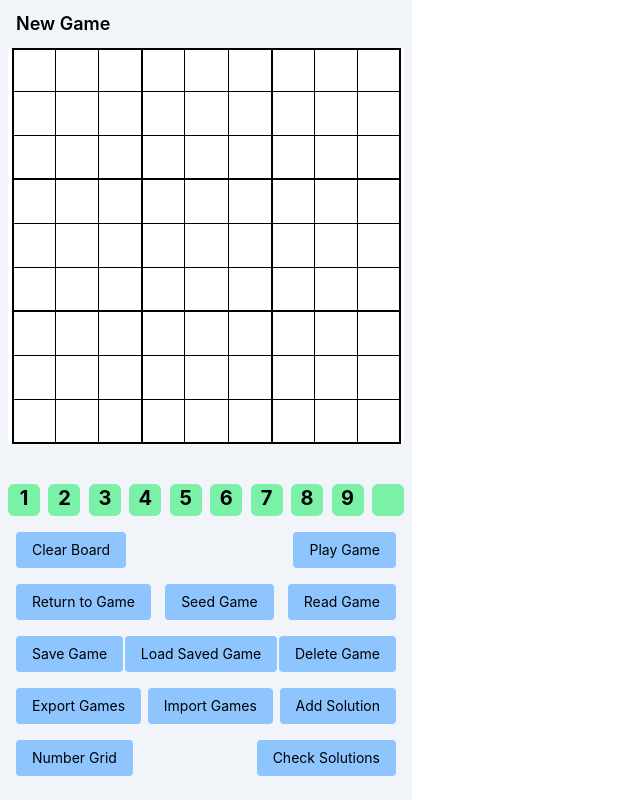
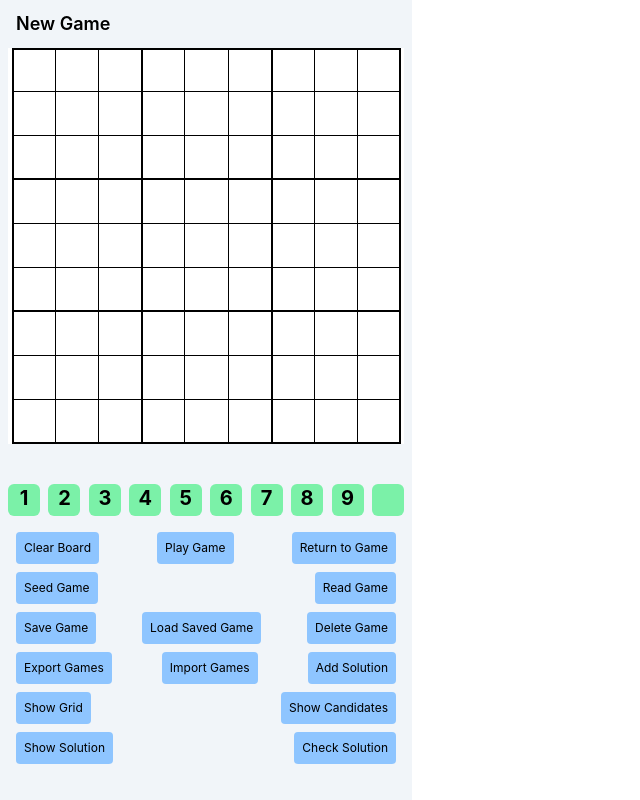
Before and after one commit to PercentageCorporation/sudoku, a React (Vite) app: page /manual in a window 1280 px wide. Shown: the whole page, without its empty margins (0-640 px from the left). Built offline with nearby package versions, Linux system fonts and the light colour scheme.

Commit message:
Interim update

```diff
--- a/src/App.jsx
+++ b/src/App.jsx
@@ -10,7 +10,7 @@ import { getGame } from "./utilities/games";
 import SudokuIcon from '/src/assets/percentage-sudoku-192.png'
 
 export default function App() {
-	const { newGame, resetGame, initGame, loadGame, clearCandidates, resetCandidates, saveState, restoreState, getLinearText } = useCellActions();
+	const { newGame, resetGame, initGame, loadGame, clearCandidates, resetCandidates, saveState, restoreState, getLinearText, getJSON } = useCellActions();
 	const { resetState } = useGameStateStore();
 	const { gameLoaded, difficulty, gameId, saved } = cellStore();
 	const [ loadSavedGame, setLoadSavedGame ] = useState(false);
@@ -111,6 +111,8 @@ export default function App() {
 		console.log(linear);
 		var linearspaces = linear.replaceAll('0', ' ');
 		console.log(linearspaces);
+		let json = getJSON();
+		console.log(json);
 	}
 
 	if (!gameLoaded) return <Spinner />;
--- a/src/components/GameGrid.jsx
+++ b/src/components/GameGrid.jsx
@@ -216,7 +216,8 @@ function Cell({ix}) {
 					selMode = 3;
 			break;
 
-			case 'forced':
+			case 'forcedS':
+			case 'forcedI':
 				if (hint.target === ix)
 					selMode = 3;
 				break;
--- a/src/components/ManualGrid.jsx
+++ b/src/components/ManualGrid.jsx
@@ -16,7 +16,6 @@ function ManualCandidates({ix}) {
 	const sel = getManSelectedCell();
 	const clist = [1, 2, 3, 4, 5, 6, 7, 8, 9];
 	const bg = "";
-	//console.log(ix, can, sel);
 	if (can === undefined) can = [];
 	return (
 		<div className={"grid grid-cols-3 h-full leading-none py-0.5" + bg}>
@@ -31,18 +30,19 @@ function ManualCandidates({ix}) {
 							>
 							{val}
 						</div>
-			);
-		})}
+					)
+				})
+			}
 		</div>
 	);
 }
 
 function ManualCell({ix}) {
-	const { getManCell, getManSolutionCell, setManSelectedCell, getManSelectedCell } = useManCellsStore();
+	const { getManCell, getManSolutionCell, setManSelectedCell, getManSelectedCell, showCandidates, showNumberGrid, showSolution } = useManCellsStore();
 	const cell = getManCell(ix);
 	const solution = getManSolutionCell(ix);
 	const val = (cell && cell > 0) ? cell : null;
-	const sol = (solution && solution > 0) ? solution : null;3
+	const sol = (solution && solution > 0) ? solution : null;
 	const sel = getManSelectedCell();
 	const cn = (ix === sel) ? " bg-green-300" : "";
 	const bs = bstyles[ix];
@@ -59,20 +59,31 @@ function ManualCell({ix}) {
 			className={"relative z-0 size-11 " + cn + bs}
 			onClick={(e)=>selectCell(e, ix)}
 			>
-			{ !val &&
+			{ showCandidates && val === null &&
 				<ManualCandidates ix={ix} />
 			}
-			{ val &&
+			{
 			<div>
+				{ showNumberGrid && (val !== null || !showCandidates) &&
 					<div className="flex pl-0.5 text-[10px]">
 						{ix}
 					</div>
+				}
+				{ showSolution && val !== null &&
 				<div className="absolute right-0 bottom-0 pr-0.5 text-[10px]">
 					{sol}
 				</div>
-				<div className="flex justify-center items-center text-3xl font-bold absolute inset-0">
+				}
+				{ showSolution && val === null &&
+					<div className="flex justify-center items-center text-2xl font-semi absolute inset-0 bg-blue-50">
+						{sol}
+					</div>
+				}
+				{ val !== null &&
+				<div className={"flex justify-center items-center text-3xl font-bold absolute inset-0" + `${sol !== null && sol !== val ? ' bg-red-100' : ''}`} >
 					{val}
 				</div>
+				}
 			</div>
 			}
 		</div>
@@ -99,9 +110,11 @@ function ManualGrid9({y}) {
 
 export default function ManualGrid() {
 	const navigate = useNavigate();
+	const { toggleShowNumberGrid, toggleShowCandidates, toggleShowSolution, showNumberGrid, showCandidates, showSolution } = useManCellsStore();
 	const { initialized, manGameValid, manSelectedCell } = useManCellsStore();
 	const { number: manNumber, description: manDescription } = useManCellsStore();
-	const { setManCellValue, setManSelectedCell, getManSelectedCell, getManCells, getManCellsLinear, getManSolution, setManId, loadManCells, loadManSolution,  initialize  } = useManCellsStore();
+	const { setManCellValue, setManSelectedCell, getManSelectedCell, getManCells, getManCellsLinear } = useManCellsStore();
+	const { getManSolution, setManId, loadManCells, loadManSolution,  initialize } = useManCellsStore();
 	const { resetHint } = useHintStore();
 	const { loadGame } = useCellActions();
 
@@ -112,8 +125,8 @@ export default function ManualGrid() {
 	const [ deleteId, setDeleteId ] = useState(null);
 	const [ message, setMessage] = useState(manGameValid ? null : "Invalid Board");
 
-	console.log("ManGrid", manGameValid, manSelectedCell);
-	console.log("ManGrid1");
+	//console.log("ManGrid", manGameValid, manSelectedCell);
+	//console.log("ManGrid1");
 
 	const index = [0, 1, 2, 3, 4, 5, 6, 7, 8];
 	const modalOpen = loadSavedGame || saveManGame || deleteId !== null;
@@ -130,7 +143,7 @@ export default function ManualGrid() {
 		const key = e.key;
 		if (key.length === 1) char = key[0];
 
-		console.log("key:", key, sel);
+		//console.log("key:", key, sel);
 		switch (e.key) {
 			case " ":
 				if (sel >= 0) setManCellValue(sel, 0);
@@ -311,6 +324,21 @@ export default function ManualGrid() {
 		}
 	}
 
+	function handleNumberGrid(e) {
+		e.preventDefault();
+		toggleShowNumberGrid();
+	}
+
+	function handleClearCandidates(e) {
+		e.preventDefault();
+		toggleShowCandidates();
+	}
+
+	function handleShowSolution(e) {
+		e.preventDefault();
+		toggleShowSolution();
+	}
+
 	function solutionCancel() {
 		setAddSolution(false);
 	}
@@ -433,13 +461,13 @@ export default function ManualGrid() {
 					&nbsp;
 				</div>
 			</div>
-			<div className="mt-4 text-sm font-normal">
-				<div className="mx-2 flex flex-row justify-between mt-4">
+			<div className="mt-4 text-xs font-normal">
+				<div className="mx-2 flex flex-row justify-between mt-2">
 					<button
 						type="button"
 						tabIndex={-1}
 						onClick={(e) => handleClear(e)}
-						className="px-4 py-2 bg-blue-300 rounded hover:cursor-pointer"
+						className="px-2 py-2 bg-blue-300 rounded hover:cursor-pointer"
 						>
 						Clear Board
 					</button>
@@ -447,25 +475,25 @@ export default function ManualGrid() {
 						type="button"
 						tabIndex={-1}
 						onClick={(e) => handlePlay(e)}
-						className="px-4 py-2 bg-blue-300 rounded hover:cursor-pointer"
+						className="px-2 py-2 bg-blue-300 rounded hover:cursor-pointer"
 						>
 						Play Game
 					</button>
-				</div>
-				<div className="mx-2 flex flex-row justify-between mt-4">
 					<button
 						type="button"
 						tabIndex={-1}
 						onClick={(e) => returnToGame(e)}
-						className="px-4 py-2 bg-blue-300 rounded hover:cursor-pointer"
+						className="px-2 py-2 bg-blue-300 rounded hover:cursor-pointer"
 						>
 						Return to Game
 					</button>
+				</div>
+				<div className="mx-2 flex flex-row justify-between mt-2">
 					<button
 						type="button"
 						tabIndex={-1}
 						onClick={(e) => handleSeedGame(e)}
-						className="px-4 py-2 bg-blue-300 rounded hover:cursor-pointer"
+						className="px-2 py-2 bg-blue-300 rounded hover:cursor-pointer"
 						>
 						Seed Game
 					</button>
@@ -473,17 +501,17 @@ export default function ManualGrid() {
 						type="button"
 						tabIndex={-1}
 						onClick={(e) => handleReadGame(e)}
-						className="px-4 py-2 bg-blue-300 rounded hover:cursor-pointer"
+						className="px-2 py-2 bg-blue-300 rounded hover:cursor-pointer"
 						>
 						Read Game
 					</button>
 				</div>
-				<div className="mx-2 flex flex-row justify-between mt-4">
+				<div className="mx-2 flex flex-row justify-between mt-2">
 					<button
 						type="button"
 						tabIndex={-1}
 						onClick={(e) => handleSaveGame(e)}
-						className="px-4 py-2 bg-blue-300 rounded hover:cursor-pointer"
+						className="px-2 py-2 bg-blue-300 rounded hover:cursor-pointer"
 						>
 						Save Game
 					</button>
@@ -491,7 +519,7 @@ export default function ManualGrid() {
 						type="button"
 						tabIndex={-1}
 						onClick={(e) => handleLoadGame(e)}
-						className="px-4 py-2 bg-blue-300 rounded hover:cursor-pointer"
+						className="px-2 py-2 bg-blue-300 rounded hover:cursor-pointer"
 						>
 						Load Saved Game
 					</button>
@@ -499,17 +527,17 @@ export default function ManualGrid() {
 						type="button"
 						tabIndex={-1}
 						onClick={(e) => handleDeleteGame(e)}
-						className="px-4 py-2 bg-blue-300 rounded hover:cursor-pointer"
+						className="px-2 py-2 bg-blue-300 rounded hover:cursor-pointer"
 						>
 						Delete Game
 					</button>
 				</div>
-				<div className="mx-2 flex flex-row justify-between mt-4">
+				<div className="mx-2 flex flex-row justify-between mt-2">
 					<button
 						type="button"
 						tabIndex={-1}
 						onClick={(e) => handleExportGames(e)}
-						className="px-4 py-2 bg-blue-300 rounded hover:cursor-pointer"
+						className="px-2 py-2 bg-blue-300 rounded hover:cursor-pointer"
 						>
 						Export Games
 					</button>
@@ -517,7 +545,7 @@ export default function ManualGrid() {
 						type="button"
 						tabIndex={-1}
 						onClick={(e) => handleImportGame(e)}
-						className="px-4 py-2 bg-blue-300 rounded hover:cursor-pointer"
+						className="px-2 py-2 bg-blue-300 rounded hover:cursor-pointer"
 						>
 						Import Games
 					</button>
@@ -525,27 +553,45 @@ export default function ManualGrid() {
 						type="button"
 						tabIndex={-1}
 						onClick={(e) => handleAddSolution(e)}
-						className="px-4 py-2 bg-blue-300 rounded hover:cursor-pointer"
+						className="px-2 py-2 bg-blue-300 rounded hover:cursor-pointer"
 						>
 						Add Solution
 					</button>
 				</div>
-				<div className="mx-2 flex flex-row justify-between mt-4">
+				<div className="mx-2 flex flex-row justify-between mt-2">
 					<button
 						type="button"
 						tabIndex={-1}
 						onClick={(e) => handleNumberGrid(e)}
-						className="px-4 py-2 bg-blue-300 rounded hover:cursor-pointer"
+						className="px-2 py-2 bg-blue-300 rounded hover:cursor-pointer"
 						>
-						Number Grid
+						{`${showNumberGrid?  'Hide Grid' : 'Show Grid'}`}
+						</button>
+					<button
+						type="button"
+						tabIndex={-1}
+						onClick={(e) => handleClearCandidates(e)}
+						className="px-2 py-2 bg-blue-300 rounded hover:cursor-pointer"
+						>
+						{`${showCandidates ?  'Hide Candidates' : 'Show Candidates'}`}
+					</button>
+				</div>
+				<div className="mx-2 flex flex-row justify-between mt-2">
+					<button
+						type="button"
+						tabIndex={-1}
+						onClick={(e) => handleShowSolution(e)}
+						className="px-2 py-2 bg-blue-300 rounded hover:cursor-pointer"
+						>
+						{`${showSolution ?  'Hide Solution' : 'Show Solution'}`}
 					</button>
 					<button
 						type="button"
 						tabIndex={-1}
 						onClick={(e) => handleSolutions(e)}
-						className="px-4 py-2 bg-blue-300 rounded hover:cursor-pointer"
+						className="px-2 py-2 bg-blue-300 rounded hover:cursor-pointer"
 						>
-						Check Solutions
+						Check Solution
 					</button>
 				</div>
 			</div>
--- a/src/hints/conjugates.js
+++ b/src/hints/conjugates.js
@@ -17,7 +17,7 @@ export function getConjugatePairs() {
 		conjugatePairs = cp[0];
 
 		conjugateCells = cells;
-		console.log("conjugate pairs updated", conjugatePairs.length);
+		//console.log("conjugate pairs updated", conjugatePairs.length);
 	}
 
 	return conjugatePairs;
--- a/src/hints/forcing2.js
+++ b/src/hints/forcing2.js
@@ -2,36 +2,57 @@ import { cellStore } from "/src/store/store";
 import { Rows, Cols, Squares, cellRow, cellCol, cellSquare, LinearToGrid } from "/src/utilities/constants";
 
 const INVALID = -1;
+const ALLINVALID = -2;
 const UNKNOWN = 0;
 const VALID = 1;
 const SOLVED = 2;
+const ELIMINATION = 4;
 
 //******************************************************************************
 
 let bv1 = 0;
 let bv2 = 0;
 
+let gamecandidates = null;
+//let explorechain = [];
+
 export function biforce() {
 	let cells = cellStore.getState().cells;
 	let state  = Array.from(cells, c => c.value);
+	gamecandidates = Array.from(cells, c => c.activecandidates);
+
 	let level = 0;
 
+	console.log("explore0");
+	//explorechain = [];
 	let result = explore(state, level);
 	console.log("explore", result);
+
 	if (result === SOLVED) {
 		if (bv1 === 0 && bv2 === 0) return null;
 		console.log("SOLVED ****", bv1, bv2);
-		let h = makeForcingHint(bv1, bv2);
+		let h = makeForcingHintSolved(bv1, bv2);
+		return [h];
+	}
+	if (result === INVALID) {
+		if (bv1 === 0 && bv2 === 0) return null;
+		console.log("INVALID ****", bv1, bv2);
+		let h = makeForcingHintInvalid(result = bv1, bv2);
+		return [h];
+	}
+	if (result === ALLINVALID) {
+		if (bv1 === 0 && bv2 === 0) return null;
+		console.log("ALL INVALID ****", bv1, bv2);
+		let h = makeForcingHintInvalid(result, bv1, bv2);
 		return [h];
 	}
 
 	return null;
 }
 
-
-function makeForcingHint(tgt, value) {
+function makeForcingHintSolved(tgt, value) {
 	let h = {
-		type: 'forcedbv',
+		type: 'forcedS',
 		rows: null,
 		cols: null,
 		square: null,
@@ -41,12 +62,31 @@ function makeForcingHint(tgt, value) {
 		offset: null,
 		value: value,
 		target: tgt,
-		msg: `ForcedBV: Cell: ${tgt}, Value: ${value}`
+		msg: `ForcedBVS: Cell: ${tgt}, Value: ${value}`
 	}
 
 	return h;
 }
 
+function makeForcingHintInvalid(result, tgt, value) {
+	let vals = (result === ALLINVALID) ? [value] : value;
+
+	let h = {
+		type: 'forcedI',
+		rows: null,
+		cols: null,
+		square: null,
+		cells: [tgt],
+		parity1: null,
+		parity2: null,
+		offset: null,
+		values: vals,
+		target: tgt,
+		msg: `ForcedBVI: Cell: ${tgt}, Value: ${vals}`
+	}
+
+	return h;
+}
 
 export function cellsToLinearText(cls) {
 	var linear = "";
@@ -60,7 +100,7 @@ export function cellsToLinearText(cls) {
 }
 
 function explore(state, level) {
-	console.log("level", ++level);
+	++level;
 	do {
 		var statecandidates = recomputeCandidates(state);
 	} while (applySingles(state, statecandidates));
@@ -72,7 +112,7 @@ function explore(state, level) {
 		return SOLVED;
 	}
 
-	const cix = chooseBivalueCell(statecandidates);
+	const cix = chooseStartingCell(statecandidates);
 	if (cix < 0) return UNKNOWN;
 	const cell = state[cix];
 	const cellcandidates = statecandidates[cix];
@@ -80,28 +120,35 @@ function explore(state, level) {
 	let hasUnknown = false;
 
 	for (const value of cellcandidates) {
-		console.log("next", cix, value);
+		const next = structuredClone(state);
+		next[cix] = value;
+		//explorechain.push([cix, value]);
+		console.log("explore", cix, value, cellcandidates, level);
+		const child = explore(next, level);
+		console.log("explorex", child);
 
-		const next = structuredClone(state);
-
-		next[cix] = value;
-		const result = explore(next, level);
-		if (result === INVALID) {
-			console.log("INVALID ****");
-			console.log(cix, cellcandidates);
+		if (child.status === ELIMINATION) {
+			return child;
+		}
+		if (child.status === SOLVED) {
+			console.log("SOLVED ****", level, cix, cellcandidates, value);
+			return child;
+		}
+		if (child.status === INVALID) {
+			// This candidate is impossible in the current state.
+			return {
+				status: ELIMINATION,
+				cell: cix,
+				value,
+				level,
+				state: structuredClone(state)
+			};
 		}
 
-		if (result === SOLVED) {
-			console.log("SOLVED ****", level, cix, cellcandidates, value);
-			bv1 = cix;
-			bv2 = value;
-			return SOLVED;
-		}
-		if (result === VALID) return VALID;
-		if (result === UNKNOWN) hasUnknown = true;
+		if (child.status === UNKNOWN) hasUnknown = true;
 	}
 
-	return hasUnknown ? UNKNOWN : INVALID;
+	return {status: hasUnknown ? UNKNOWN : INVALID};
 }
 
 function applySingles(state, can) {
@@ -115,9 +162,13 @@ function applySingles(state, can) {
 	return applied;
 }
 
-function chooseBivalueCell(can) {
+function chooseStartingCell(can) {
 	for( let i=0; i<81; ++i) {
 		if (can[i] !== null && can[i].length === 2) return i;
+	}
+	// no 2s, go for 3s
+	for( let i=0; i<81; ++i) {
+		if (can[i] !== null && can[i].length === 3) return i;
 	}
 	return -1;
 }
@@ -189,7 +240,8 @@ function recomputeCandidates(cls) {
 			can[ix] = null;
 		else {
 			let fc = findCandidates(cls, ix);
-			can[ix] = fc;
+			// we cannot add candidates, only remove them
+			can[ix] = fc.filter(c => gamecandidates[ix].includes(c));
 		}
 	}
 
--- a/src/hints/wings.js
+++ b/src/hints/wings.js
@@ -719,7 +719,7 @@ function findWing2RC(pivot) {
 					W = (allw2.includes(common[0])) ? common[1] : common[0];	// W is the one not in wing2
 					Z = (W === w1ac[0]) ? w1ac[1] : w1ac[0];	//  if we know W, the other bivalue is Z
 				}
-				console.log("w2", cixi, aci, cixj, acj, com, allpw2, W, X, Y, Z);
+				//console.log("w2", cixi, aci, cixj, acj, com, allpw2, W, X, Y, Z);
 
 				if (!allw2.includes(Z)) continue;
 				if (aci.includes(W) && !inSameSquare(cixi, pix)) continue;
@@ -759,7 +759,7 @@ export function WXYZWing() {
 
 	// probably easiest to start with bivalue cells
 	bivals = findAllBivalueCells();
-	console.log("bivals", bivals);
+	//console.log("bivals", bivals);
 
 	// we need to start with a strong link so we might as well use a cp
 	// for each conjugate pair start the chains with their endpoints
--- a/src/store/store.js
+++ b/src/store/store.js
@@ -1,6 +1,6 @@
 import { create } from "zustand";
 import { persist, createJSONStorage } from "zustand/middleware";
-import { findCandidates, validateBoard, validateManBoard, updateCellCandidates, computeCandidates } from "../utilities/utilities";
+import { findCandidates, validateBoard, validateManBoard, computeCandidates } from "../utilities/utilities";
 import { RCS, LinearToGrid } from "../utilities/constants";
 
 // export const ManCell = {
@@ -19,6 +19,9 @@ export const useManCellsStore = create (
 			number: 0,
 			description: "",
 			manSelectedCell: -1,
+			showNumberGrid: false,
+			showCandidates: false,
+			showSolution: false,
 			manGameValid: true,
 			initialized: false,
 
@@ -94,7 +97,7 @@ export const useManCellsStore = create (
 			},
 
 			getManSolutionCell: (ix) => {
-				var solution = get().solution;
+				let solution = get().solution;
 				if (!solution) return null;
 				return solution[ix]
 			},
@@ -127,6 +130,24 @@ export const useManCellsStore = create (
 					number: number,
 					description: description
 				})
+			},
+
+			toggleShowCandidates: () => {
+				set({ showCandidates: !get().showCandidates })
+			},
+
+			toggleShowNumberGrid: () => {
+				set({ showNumberGrid: !get().showNumberGrid })
+			},
+
+			toggleShowSolution: () => {
+				set({ showSolution: !get().showSolution })
+			},
+
+			setManSelectedCell: (ix) => {
+				const sel = get().manSelectedCell;
+				console.log("setManSelectedCell", sel, ix);
+				set({ manSelectedCell: ix })
 			},
 
 		}),
@@ -222,11 +243,11 @@ export const useGameStateStore = create(
 
 			calcNumbersUsed: () => {
 				//console.log("calcNumbersUsed");
-				var complete = false;
-				var nines = 0;
-				var selVal = get().selectedValue;
+				let complete = false;
+				let nines = 0;
+				let selVal = get().selectedValue;
 				const used = [0,0,0,0,0,0,0,0,0,0];
-				for (var i = 0; i < 81; ++i) {
+				for (let i = 0; i < 81; ++i) {
 					const num = cellStore.get().cells[i].value;
 					if (num > 0) used[num] += 1;
 					if (used[num] === 9) nines += 1;
@@ -281,7 +302,7 @@ export const cellStore = create(
 				initGame: (values, solutionValues, difficulty, gameid) => {
 					const initcells = [];
 					//console.log("values:", values);
-					for (var i = 0; i < 81; ++i) initcells.push(
+					for (let i = 0; i < 81; ++i) initcells.push(
 						{
 						row: RCS[i][0],
 						col: RCS[i][1],
@@ -316,7 +337,7 @@ export const cellStore = create(
 				loadGame: (values, solution, gameId) => {
 					const initcells = [];
 					//console.log("values:", values);
-					for (var i = 0; i < 81; ++i) initcells.push(
+					for (let i = 0; i < 81; ++i) initcells.push(
 					{
 						row: RCS[i][0],
 						col: RCS[i][1],
@@ -330,7 +351,7 @@ export const cellStore = create(
 						activecandidates: [],
 						selected: false
 					});
-					for (i = 0; i < 81; ++i) {
+					for (let i = 0; i < 81; ++i) {
 						if (initcells[i].value === 0) {
 							initcells[i].candidates = findCandidates(i, initcells);
 							initcells[i].activecandidates = initcells[i].candidates;
@@ -369,7 +390,7 @@ export const cellStore = create(
 					const parity = 0;
 					set((state) => {
 						const cells = [...state.cells]
-						for (var ix = 0; ix < 81; ++ix) {
+						for (let ix = 0; ix < 81; ++ix) {
 							cells[ix] = {...cells[ix], value: cells[ix].originalValue, noncandidates: [], parity }
 						}
 						return {
@@ -407,8 +428,8 @@ export const cellStore = create(
 				},
 
 				validateGame: () => {
-					var cls = get().cells
-					var val = validateBoard(cls);
+					let cls = get().cells
+					let val = validateBoard(cls);
 					set ({
 						gameValid: val
 					})
@@ -417,11 +438,11 @@ export const cellStore = create(
 
 				calcNumbersUsed: () => {
 					//console.log("calcNumbersUsed");
-					var complete = false;
-					var nines = 0;
-					var selVal = get().selectedValue;
+					let complete = false;
+					let nines = 0;
+					let selVal = get().selectedValue;
 					const used = [0,0,0,0,0,0,0,0,0,0];
-					for (var i = 0; i < 81; ++i) {
+					for (let i = 0; i < 81; ++i) {
 						const num = get().cells[i].value;
 						if (num > 0) used[num] += 1;
 						if (used[num] === 9) nines += 1;
@@ -441,7 +462,7 @@ export const cellStore = create(
 				clearCandidates: () => {
 					set((state) => {
 						const cells = [...state.cells]
-						for (var ix = 0; ix < 81; ++ix) {
+						for (let ix = 0; ix < 81; ++ix) {
 							const candidates = [];
 							const noncandidates = [];
 							const activecandidates = [];
@@ -454,7 +475,7 @@ export const cellStore = create(
 				resetCandidates: () => {
 					set((state) => {
 						const cells = [...state.cells]
-						for (var ix = 0; ix < 81; ++ix) {
+						for (let ix = 0; ix < 81; ++ix) {
 							const candidates = findCandidates(ix, cells);
 							// remove any noncandidates not in the actual candidates list
 							//const noncandidates = cells[ix].noncandidates.filter(c => candidates.includes(c));
@@ -470,7 +491,7 @@ export const cellStore = create(
 				updateCandidates: () => {
 					set((state) => {
 						const cells = [...state.cells]
-						for (var ix = 0; ix < 81; ++ix) {
+						for (let ix = 0; ix < 81; ++ix) {
 							const candidates = findCandidates(ix, cells);
 							// remove from noncandidates any value not in the actual candidates list
 							const noncandidates = cells[ix].noncandidates.filter(c => candidates.includes(c));
@@ -561,9 +582,9 @@ export const cellStore = create(
 				checkGameSolved: () => {
 					//console.log("gameComplete");
 					const cells = get().cells;
-					var alt = false;
-					var complete = true;
-					for (var i=0; i<81; ++i) {
+					let alt = false;
+					let complete = true;
+					for (let i=0; i<81; ++i) {
 						const c = cells[i];
 						if (c.value === 0) {
 							complete = false;
@@ -572,7 +593,7 @@ export const cellStore = create(
 						if (c.solutionValue > 0 && c.value !== c.solutionValue) alt = true;
 					}
 
-					var solved = 0;
+					let solved = 0;
 					if (complete) {
 						solved = 1;
 						if (alt) solved = 2;
@@ -586,13 +607,43 @@ export const cellStore = create(
 				},
 
 				getLinearText: () => {
-					var linear = "";
-					var cells = get().cells;
+					let linear = "";
+					let cells = get().cells;
 					for (let i = 0; i < 81; i++) {
-						var val = cells[LinearToGrid[i]].value;
+						let val = cells[LinearToGrid[i]].value;
 						linear += Number(val);
 					}
 					return linear;
+				},
+
+				getJSON: () => {
+					let cells = get().cells;
+					let ix = 0;
+					let grids = [];
+					for (let i = 0; i < 9; i++) {
+						let sq = [];
+						for (let j = 0; j < 9; j++) {
+							sq.push(cells[ix++].value);
+						}
+						grids.push(sq);
+					}
+					let json = JSON.stringify(grids);
+					return json;
+				},
+
+				getLinearJSON: () => {
+					let cells = get().cells;
+					let grids = [];
+					for (let i = 0; i < 9; i++) {
+						let row = [];
+						for (let j = 0; j < 9; j++) {
+							var val = cells[LinearToGrid[ix]].value;
+							row.push(cells[ix++].value);
+						}
+						grids.push(row);
+					}
+					let json = JSON.stringify(grids);
+					return json;
 				},
 
 				getCells: () => {
--- a/src/utilities/games.js
+++ b/src/utilities/games.js
@@ -37,6 +37,20 @@ export function getGameList() {
 		gameList.push([num,descr]);
 	})
 	return gameList;
+}
+
+export function gameToJSON(game) {
+	let grids = [];
+	let ix = 0;
+	for (let i = 0; i < 9; i++) {
+		let sq = [];
+		for (let j = 0; j < 9; j++) {
+			sq.push(game[ix++]);
+		}
+		grids.push(sq);
+	}
+	let json = JSON.stringify(grids);
+	return json;
 }
 
 export function getGame(ix) {
```
Also changed, not shown: src/components/PlayMenu.jsx (+22 -13 lines), src/hints/forcing.js (+5 -5 lines). Lines whose indentation alone changed are shown as unchanged.
